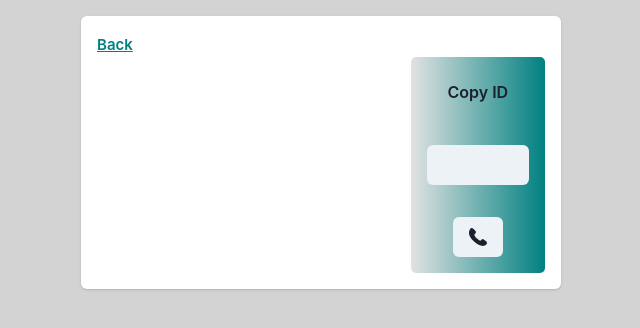
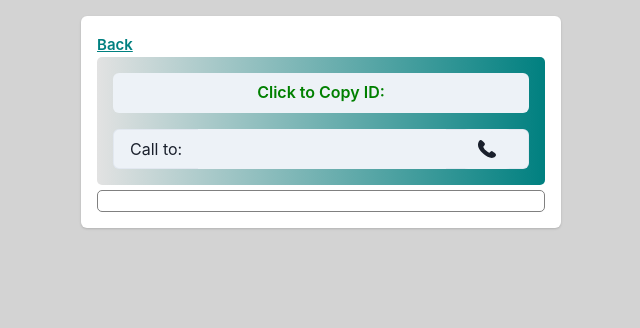
Before and after one commit to mohitagGit/chat-and-talk, a React (Create React App) app in the folder frontend/: page /chats/1/call in a window 1280 px wide. Shown: the top 328 px of the page, without its empty margins (319-959 px from the left). Built offline with nearby package versions, Linux system fonts and the light colour scheme; no server answers; sample sign-in values are in the browser's storage.

Commit message:
Video call UI improvement

```diff
--- a/frontend/src/App.css
+++ b/frontend/src/App.css
@@ -5,11 +5,6 @@
 
 
 /* CSS for video call page will remove it later */
-.container {
-	display: grid;
-	grid-template-columns: 7fr 3fr;
-}
-
 .myId {
 	border-radius: 5px;
 	background: #c9d6ff; /* fallback for old browsers */
@@ -28,16 +23,19 @@
 
 .call-button {
 	text-align: center;
-	margin-top: 2rem;
 }
 
 .video-container {
-	display: grid;
-	grid-template-columns: 1fr 1fr;
+  border: 1px solid gray;
+  border-radius: 5px;
+  margin-top: 5px;
+  text-align: center;
 	justify-content: center;
 	align-content: center;
 }
-
+.video{
+  padding: 5px;
+}
 .caller {
 	text-align: center;
   border: 1px solid gray;
--- a/frontend/src/pages/CallingPage.js
+++ b/frontend/src/pages/CallingPage.js
@@ -4,10 +4,22 @@ import { CopyToClipboard } from "react-copy-to-clipboard";
 import Peer from "simple-peer";
 import io from "socket.io-client";
 import "../../src/App.css";
-import { Input, Button, Text, Flex, Card } from "@chakra-ui/react";
+import {
+  Input,
+  Button,
+  Text,
+  Flex,
+  Card,
+  HStack,
+  InputGroup,
+  InputLeftAddon,
+  InputRightAddon,
+  Center,
+} from "@chakra-ui/react";
 import { PhoneIcon } from "@chakra-ui/icons";
 import process from "process";
 import BackToHomeButton from "../components/BackToHomeButton";
+import incomingCallAudioFile from "../sounds/incoming_call.mp3";
 window.process = process;
 
 // Connect to the Node.js backend
@@ -31,18 +43,19 @@ const CallingPage = () => {
   const myVideo = useRef();
   const userVideo = useRef();
   const connectionRef = useRef();
+  const callAudioRef = useRef(null);
   const currentUser = JSON.parse(localStorage.getItem("current-user"));
 
   useEffect(() => {
     navigator.mediaDevices
       .getUserMedia({ video: true, audio: true })
-      .then((stream) => {
-        setStream(stream);
+      .then((currentStream) => {
+        setStream(currentStream);
         if (myVideo.current) {
-          myVideo.current.srcObject = stream;
+          myVideo.current.srcObject = currentStream;
         } else {
           myVideo.current = {};
-          myVideo.current.srcObject = stream;
+          myVideo.current.srcObject = currentStream;
         }
       });
 
@@ -57,10 +70,37 @@ const CallingPage = () => {
       setCaller(data.from);
       setName(data.name);
       setCallerSignal(data.signal);
+      playIncomingCallAudio();
+    });
+
+    socket.on("call-declined", () => {
+      console.log("Call declined by the other user");
+      if (myVideo.current) {
+        myVideo.current.destroy();
+      }
     });
   }, []);
 
-  const callUser = (id) => {
+  // to play incoming call audio
+  const playIncomingCallAudio = () => {
+    if (!callAudioRef.current) {
+      callAudioRef.current = new Audio(incomingCallAudioFile);
+    }
+
+    callAudioRef.current.loop = true;
+    callAudioRef.current.play().catch((error) => {
+      console.error("Error playing incoming call sound:", error);
+    });
+  };
+
+  const pauseIncomingCallAudio = () => {
+    if (callAudioRef.current) {
+      callAudioRef.current.pause();
+      callAudioRef.current.currentTime = 0;
+    }
+  };
+
+  const callUserHandler = (id) => {
     const peer = new Peer({
       initiator: true,
       trickle: false,
@@ -74,8 +114,8 @@ const CallingPage = () => {
         name: currentUser.name,
       });
     });
-    peer.on("stream", (stream) => {
-      userVideo.current.srcObject = stream;
+    peer.on("stream", (remoteStream) => {
+      userVideo.current.srcObject = remoteStream;
     });
     socket.on("callAccepted", (signal) => {
       setCallAccepted(true);
@@ -88,6 +128,7 @@ const CallingPage = () => {
 
   const answerCall = () => {
     setCallAccepted(true);
+    pauseIncomingCallAudio();
     const peer = new Peer({
       initiator: false,
       trickle: false,
@@ -96,12 +137,20 @@ const CallingPage = () => {
     peer.on("signal", (data) => {
       socket.emit("answerCall", { signal: data, to: caller });
     });
-    peer.on("stream", (stream) => {
-      userVideo.current.srcObject = stream;
+    peer.on("stream", (remoteStream) => {
+      userVideo.current.srcObject = remoteStream;
     });
 
     peer.signal(callerSignal);
     connectionRef.current = peer;
+  };
+
+  const declineCall = () => {
+    // Notify the caller that the call is declined
+    // socket.emit("decline-call", { target: incomingCall.from });
+    setReceivingCall(false);
+    setCallAccepted(false);
+    pauseIncomingCallAudio();
   };
 
   const leaveCall = () => {
@@ -114,17 +163,55 @@ const CallingPage = () => {
       <Card p={4}>
         <BackToHomeButton link={`/chats/${chatId}/edit`} />
         <div className="container">
+          <div className="myId">
+            <CopyToClipboard text={me} style={{ marginBottom: "1rem" }}>
+              <Button size="md" color="green">
+                Click to Copy ID: {me}
+              </Button>
+            </CopyToClipboard>
+
+            <InputGroup size="md">
+              <InputLeftAddon>Call to: </InputLeftAddon>
+              <Input
+                variant="filled"
+                value={idToCall}
+                onChange={(e) => setIdToCall(e.target.value)}
+              />
+              <InputRightAddon>
+                {callAccepted && !callEnded ? (
+                  <Button
+                    size="md"
+                    variant="link"
+                    colorScheme="red"
+                    onClick={leaveCall}
+                  >
+                    End
+                  </Button>
+                ) : (
+                  <Button
+                    color="primary"
+                    aria-label="call"
+                    onClick={() => callUserHandler(idToCall)}
+                  >
+                    <PhoneIcon fontSize="large" />
+                  </Button>
+                )}
+              </InputRightAddon>
+            </InputGroup>
+          </div>
           <div className="video-container">
             <div className="video">
               {stream && (
                 <>
+                  <Center>
                     <video
                       playsInline
                       muted
                       ref={myVideo}
                       autoPlay
-                    style={{ width: "300px", border: "1px solid black" }}
+                      style={{ width: "150px", border: "1px solid black" }}
                     />
+                  </Center>
                   <div style={{ textAlign: "center" }}>
                     You: {currentUser.name}
                   </div>
@@ -134,59 +221,28 @@ const CallingPage = () => {
             <div className="video">
               {callAccepted && !callEnded ? (
                 <>
+                  <Center>
                     <video
                       playsInline
                       ref={userVideo}
                       autoPlay
-                    style={{ width: "300px", border: "1px solid green" }}
+                      style={{ width: "auto", border: "1px solid black" }}
                     />
+                  </Center>
                   <div style={{ textAlign: "center" }}>{name}</div>
                 </>
               ) : null}
-            </div>
-          </div>
-          <div className="myId">
-            <CopyToClipboard text={me} style={{ marginBottom: "2rem" }}>
-              <Button variant="contained" color="primary">
-                Copy ID
-              </Button>
-            </CopyToClipboard>
-            <Text>{me}</Text>
-
-            <Input
-              id="filled-basic"
-              label="ID to call"
-              variant="filled"
-              value={idToCall}
-              onChange={(e) => setIdToCall(e.target.value)}
-            />
-            <div className="call-button">
-              {callAccepted && !callEnded ? (
-                <Button variant="contained" color="red" onClick={leaveCall}>
-                  End Call
-                </Button>
-              ) : (
-                <Button
-                  color="primary"
-                  aria-label="call"
-                  onClick={() => callUser(idToCall)}
-                >
-                  <PhoneIcon fontSize="large" />
-                </Button>
-              )}
-              {idToCall}
             </div>
           </div>
           <div>
             {receivingCall && !callAccepted ? (
               <div className="caller">
                 <h1>{name} is calling...</h1>
-                <Button
-                  variant="contained"
-                  color="primary"
-                  onClick={answerCall}
-                >
+                <Button size="md" colorScheme="teal" onClick={answerCall}>
                   Answer
+                </Button>
+                <Button size="md" colorScheme="red" onClick={declineCall}>
+                  Decline
                 </Button>
               </div>
             ) : null}
```
Also changed, not shown: 1 other file (tests, documents, lock files or other folders). Lines whose indentation alone changed are shown as unchanged.
